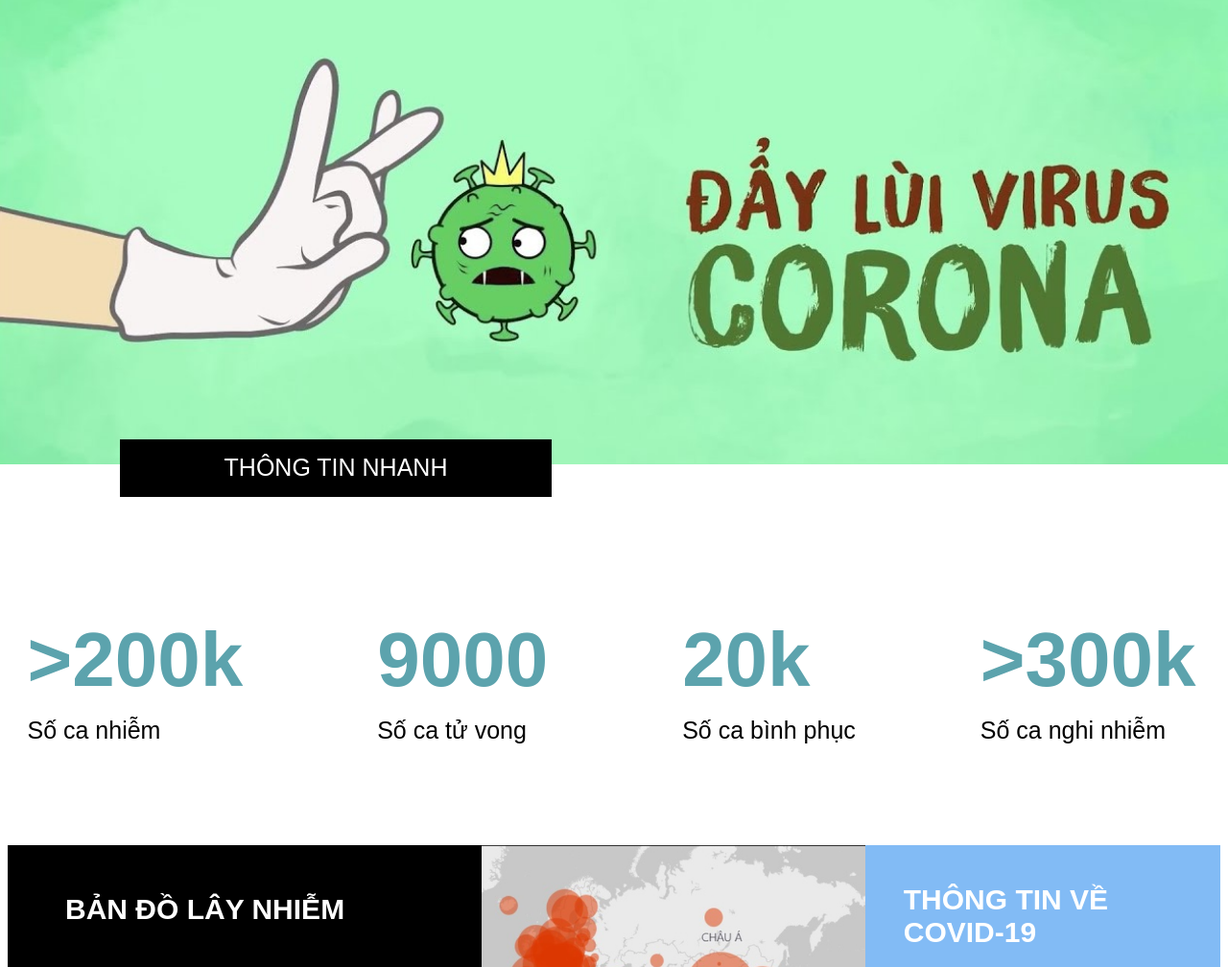
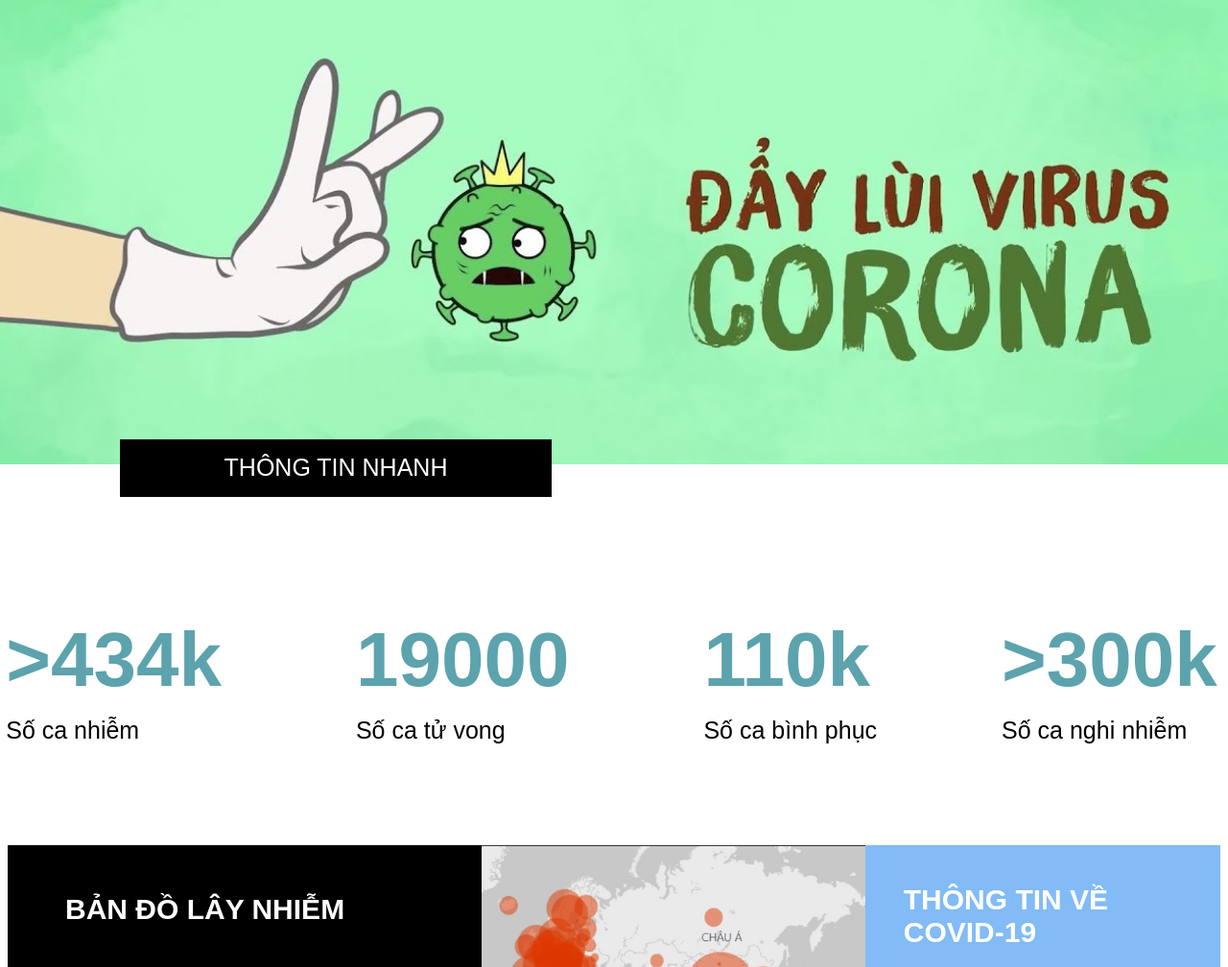
Before and after one commit to tungmg/tungmg.github.io, a plain HTML site: page index.html in a window 1280 px wide. Shown: the part 92-1100 px from the top of the page at 96% size. Drawn offline with Linux system fonts and the light colour scheme.

Commit message:
Update index.html

```diff
--- a/index.html
+++ b/index.html
@@ -73,17 +73,17 @@
 
     <div class="container-1">
         <div class="div-1">
-            <h1 id="h-1">>200k</h1>
+            <h1 id="h-1">>434k</h1>
             <p id="p-1">Số ca nhiễm </p>
         </div>
 
         <div class="div-1">
-            <h1 id="h-2">9000</h1>
+            <h1 id="h-2">19000</h1>
             <p id="p-2">Số ca tử vong</p>
         </div>
 
         <div class="div-1">
-            <h1 id="h-3">20k</h1>
+            <h1 id="h-3">110k</h1>
             <p id="p-3">Số ca bình phục</p>
         </div>
 
```
